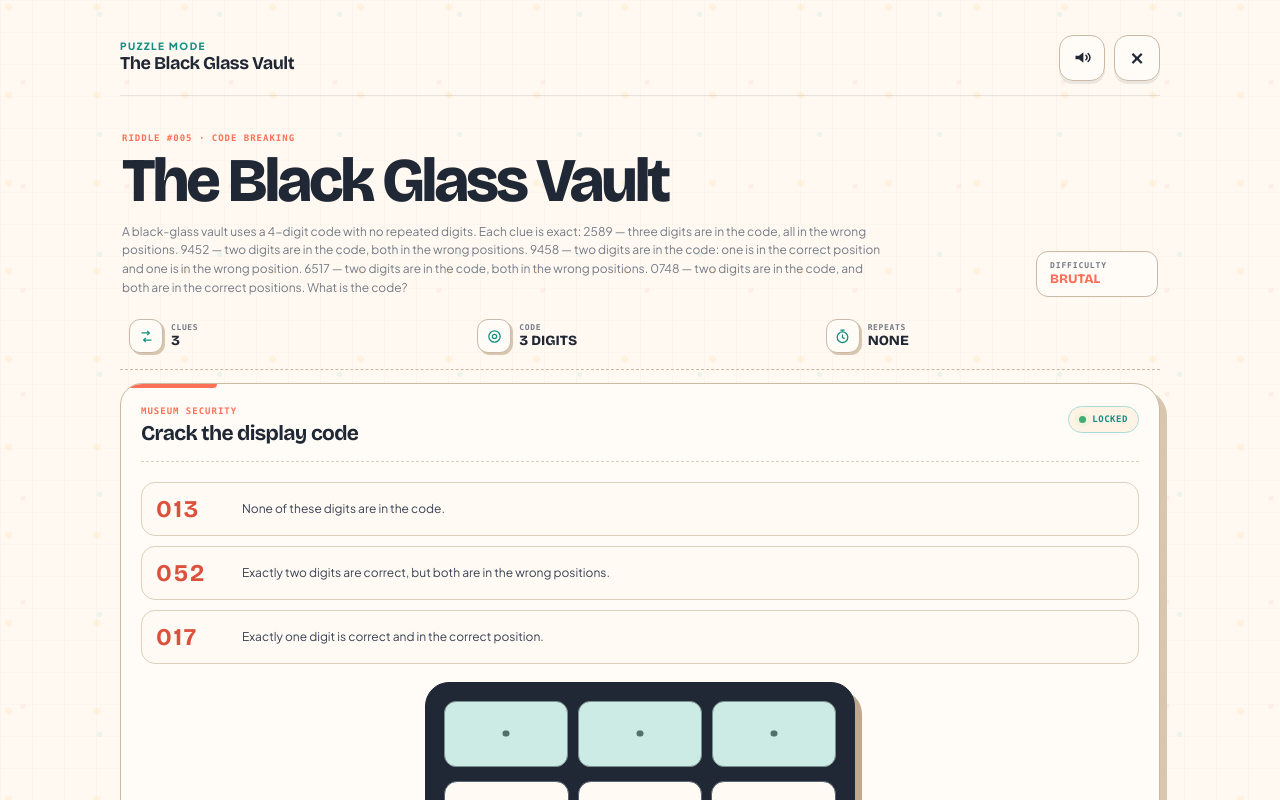
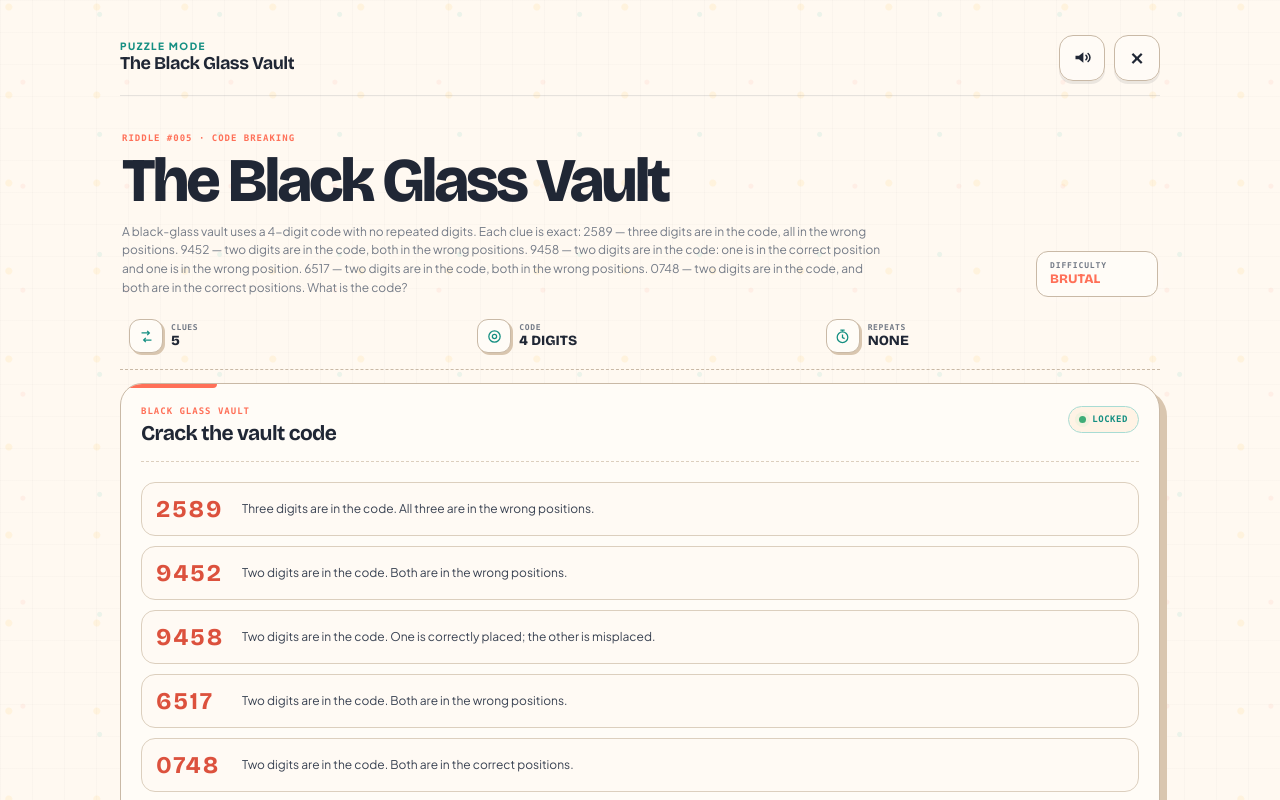
Before and after one commit to maguire-ui/Daily-riddle, a Next.js app: page /visualize in a window 1280 px wide. Shown: the top 800 px of the page. Built offline with nearby package versions, Linux system fonts and the light colour scheme.

Commit message:
Upgrade live test lock to four-digit brutal puzzle

```diff
--- a/app/visualize/PuzzleClient.tsx
+++ b/app/visualize/PuzzleClient.tsx
@@ -808,8 +808,8 @@ function LockPuzzle({ riddleId }: { riddleId: number }) {
   const [message, setMessage] = useState("");
 
   function pressDigit(digit: number) {
-    if (checking || code.length >= 3) return;
-    setCode((value) => `${value}${digit}`.slice(0, 3));
+    if (checking || code.length >= 4 || code.includes(String(digit))) return;
+    setCode((value) => `${value}${digit}`.slice(0, 4));
     setMessage("");
   }
 
@@ -826,7 +826,7 @@ function LockPuzzle({ riddleId }: { riddleId: number }) {
   }
 
   async function unlock() {
-    if (code.length !== 3 || checking) return;
+    if (code.length !== 4 || checking) return;
     setChecking(true);
     setMessage("");
 
@@ -851,16 +851,18 @@ function LockPuzzle({ riddleId }: { riddleId: number }) {
     }
   }
 
+  const digitUsed = (digit: number) => code.includes(String(digit));
+
   return (
     <div className="puzzle-shell">
       <div className="puzzle-hud">
         <div className="hud-stat">
           <span className="hud-icon"><StatusIcon kind="moves" /></span>
-          <span><small>CLUES</small><strong>3</strong></span>
+          <span><small>CLUES</small><strong>5</strong></span>
         </div>
         <div className="hud-stat">
           <span className="hud-icon"><StatusIcon kind="target" /></span>
-          <span><small>CODE</small><strong>3 DIGITS</strong></span>
+          <span><small>CODE</small><strong>4 DIGITS</strong></span>
         </div>
         <div className="hud-stat">
           <span className="hud-icon"><StatusIcon kind="time" /></span>
@@ -871,35 +873,44 @@ function LockPuzzle({ riddleId }: { riddleId: number }) {
       <section className="game-stage lock-stage">
         <div className="stage-head">
           <div>
-            <span className="stage-label">MUSEUM SECURITY</span>
-            <h2>Crack the display code</h2>
+            <span className="stage-label">BLACK GLASS VAULT</span>
+            <h2>Crack the vault code</h2>
           </div>
           <span className="live-pill active"><i /> {checking ? "CHECKING" : "LOCKED"}</span>
         </div>
 
         <div className="lock-clues" aria-label="Code clues">
-          <div className="lock-clue"><strong>013</strong><span>None of these digits are in the code.</span></div>
-          <div className="lock-clue"><strong>052</strong><span>Exactly two digits are correct, but both are in the wrong positions.</span></div>
-          <div className="lock-clue"><strong>017</strong><span>Exactly one digit is correct and in the correct position.</span></div>
+          <div className="lock-clue"><strong>2589</strong><span>Three digits are in the code. All three are in the wrong positions.</span></div>
+          <div className="lock-clue"><strong>9452</strong><span>Two digits are in the code. Both are in the wrong positions.</span></div>
+          <div className="lock-clue"><strong>9458</strong><span>Two digits are in the code. One is correctly placed; the other is misplaced.</span></div>
+          <div className="lock-clue"><strong>6517</strong><span>Two digits are in the code. Both are in the wrong positions.</span></div>
+          <div className="lock-clue"><strong>0748</strong><span>Two digits are in the code. Both are in the correct positions.</span></div>
         </div>
 
         <div className="lock-console">
-          <div className="lock-display" aria-label="Entered code">
-            {[0,1,2].map((index) => (
+          <div className="lock-display lock-display-four" aria-label="Entered code">
+            {[0,1,2,3].map((index) => (
               <span key={index} className={code[index] ? "filled" : ""}>{code[index] ?? "·"}</span>
             ))}
           </div>
 
-          <div className="lock-keypad" aria-label="Museum keypad">
+          <div className="lock-keypad" aria-label="Vault keypad">
             {[1,2,3,4,5,6,7,8,9].map((digit) => (
-              <button key={digit} type="button" onClick={() => pressDigit(digit)} disabled={checking || code.length >= 3}>{digit}</button>
+              <button
+                key={digit}
+                type="button"
+                onClick={() => pressDigit(digit)}
+                disabled={checking || code.length >= 4 || digitUsed(digit)}
+              >
+                {digit}
+              </button>
             ))}
             <button className="keypad-utility" type="button" onClick={clear} disabled={checking || code.length === 0}>CLR</button>
-            <button type="button" onClick={() => pressDigit(0)} disabled={checking || code.length >= 3}>0</button>
+            <button type="button" onClick={() => pressDigit(0)} disabled={checking || code.length >= 4 || digitUsed(0)}>0</button>
             <button className="keypad-utility" type="button" onClick={erase} disabled={checking || code.length === 0}>⌫</button>
           </div>
 
-          <button className="action-button lock-submit" type="button" onClick={unlock} disabled={checking || code.length !== 3}>
+          <button className="action-button lock-submit" type="button" onClick={unlock} disabled={checking || code.length !== 4}>
             {checking ? "CHECKING…" : "TRY CODE"}
           </button>
 
```
